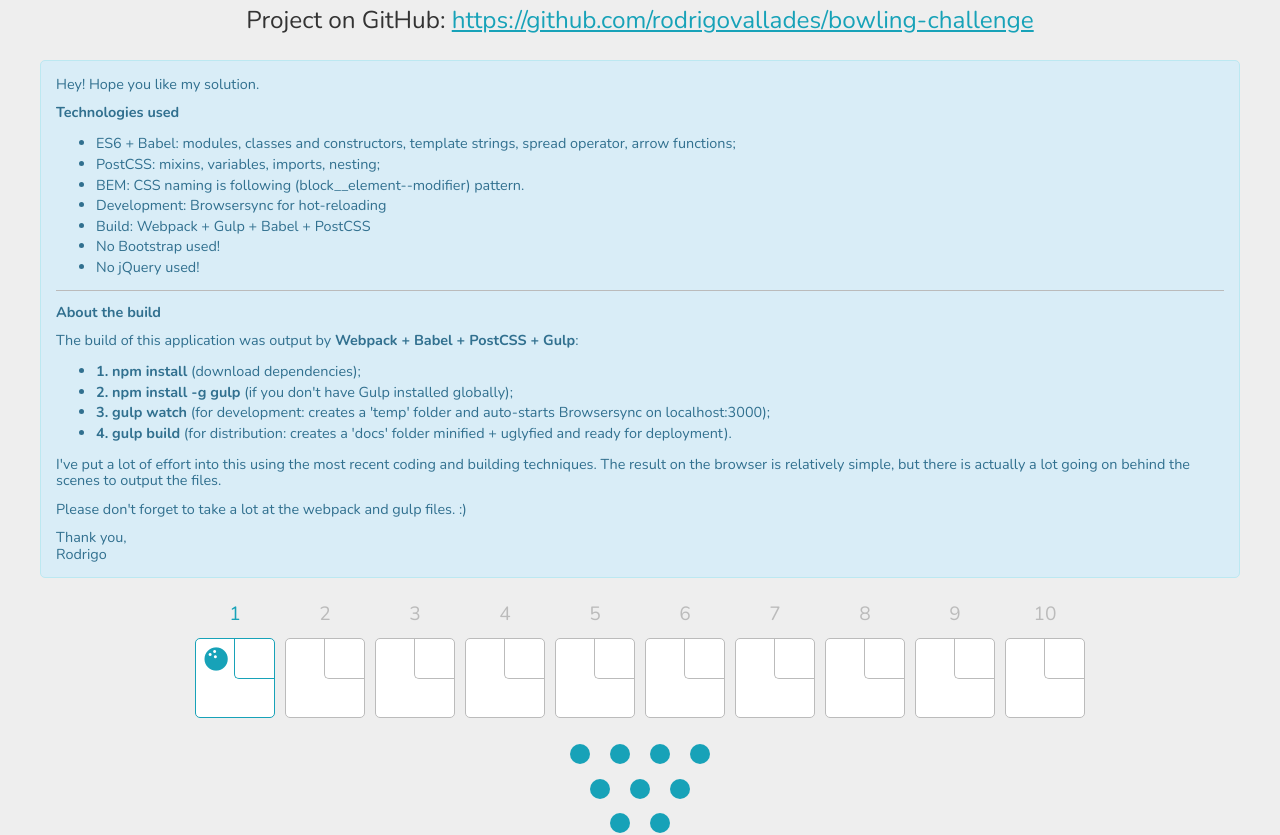
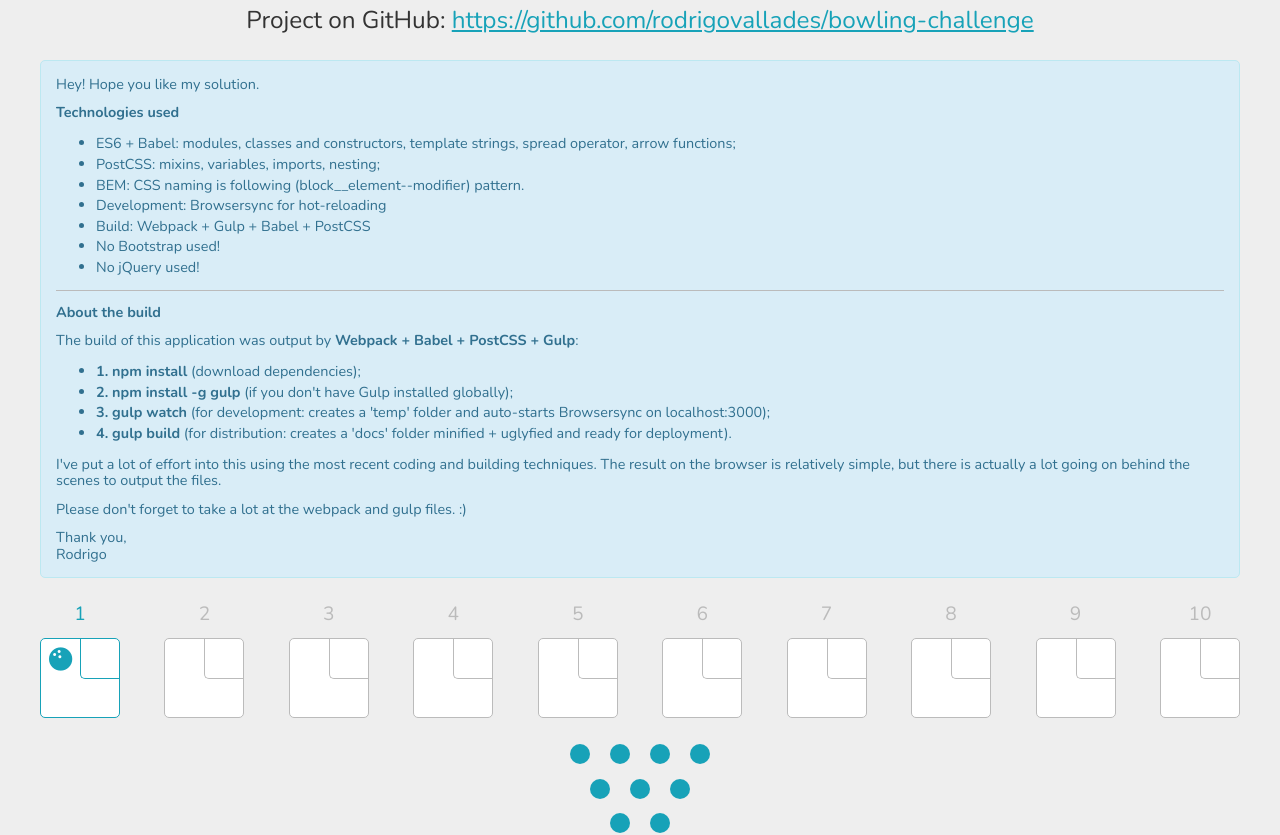
Before and after one commit to rodrigovallades/bowling-challenge, a website built with webpack: page app/index.html in a window 1280 px wide. Shown: the part 117-952 px from the top of the page. Built offline with nearby package versions, Linux system fonts and the light colour scheme.

Commit message:
Flexbox support

```diff
--- a/app/assets/scripts/modules/Bowling.js
+++ b/app/assets/scripts/modules/Bowling.js
@@ -117,15 +117,9 @@ class Bowling {
     })
 
     return `
-      <div class='row'>
-        <div class='frames'>${framesHtml}</div>
-      </div>
-      <div class='row'>
-        <div class='pins'>${pinsHtml}</div>
-      </div>
-      <div class='row row--centered'>
-        <div class="total-score ${this.isFinished() ? 'total-score--finished' : ''}">Total score:<span class="total-score__number">${score}</span></div>
-      </div>
+      <div class='frames'>${framesHtml}</div>
+      <div class='pins'>${pinsHtml}</div>
+      <div class="total-score${this.isFinished() ? ' total-score--finished' : ''}">Total score:<span class="total-score__number">${score}</span></div>
     `
   }
 
--- a/app/assets/styles/base/_global.css
+++ b/app/assets/styles/base/_global.css
@@ -2,7 +2,6 @@ body {
   font-family: 'Nunito', sans-serif;
   color: $mainFont;
   background-color: $verySubtleGrey;
-  padding-bottom: 20px;
 }
 
 * {
--- a/app/assets/styles/base/_mixins.css
+++ b/app/assets/styles/base/_mixins.css
@@ -1,11 +1,11 @@
 @define-mixin atSmall {
-  @media (min-width: 530px) {
+  @media (min-width: 500px) {
     @mixin-content;
   }
 }
 
 @define-mixin atMedium {
-  @media (min-width: 800px) {
+  @media (min-width: 930px) {
     @mixin-content;
   }
 }
--- /dev/null
+++ b/app/assets/styles/modules/_app.css
@@ -0,0 +1,24 @@
+.app {
+  display: flex;
+  flex-direction: column;
+}
+
+#bowling {
+  order: -1;
+
+  @mixin atSmall {
+    order: 0;
+  }
+}
+
+.bowling {
+
+  &--controls {
+    padding-bottom: 20px;
+    order: -2;
+
+    @mixin atSmall {
+      order: 0;
+    }
+  }
+}
--- a/app/assets/styles/modules/_frames.css
+++ b/app/assets/styles/modules/_frames.css
@@ -1,19 +1,37 @@
 .frames {
-  text-align: center;
   font-size: 0;
   margin-top: 20px;
+  display: flex;
+  flex-direction: row;
+  justify-content: center;
+  flex-wrap: wrap;
+
+  @mixin atSmall {
+    background-color: transparent;
+    justify-content: space-between;
+    max-width: 460px;
+    margin: 0 auto;
+  }
+
+  @mixin atMedium {
+    max-width: 100%;
+  }
 
   &__frame {
-    width: 80px;
+    text-align: center;
+    flex: 0 0 80px;
     height: 80px;
-    display: inline-block;
     position: relative;
     border: 1px solid $subtleGrey;
     background-color: $lightFrame;
-    margin-right: 10px;
-    margin-top: 40px;
     border-radius: $borderRadius;
     font-size: 1.2rem;
+    margin: 40px 5px 0 5px;
+
+    @mixin atSmall {
+      margin-left: 0;
+      margin-right: 0;
+    }
 
     &__title {
       color: $subtleGrey;
@@ -60,13 +78,13 @@
       text-align: center;
       line-height: 40px;
       position: absolute;
-      width: 40px;
+      width: 50%;
       height: 40px;
       top: 0;
 
       &--active::before {
         font-size: 1.5rem;
-        width: 40px;
+        width: 100%;
         height: 40px;
         line-height: 40px;
         top: 0;
@@ -99,8 +117,4 @@
 
   }
 
-  &__frame:last-child {
-    margin-right: 0;
-  }
-
 }
--- a/app/assets/styles/modules/_headline.css
+++ b/app/assets/styles/modules/_headline.css
@@ -1,7 +1,11 @@
 .headline {
-  font-size: 1.9rem;
+  font-size: 1.4rem;
   font-weight: 300;
   margin: 1.5rem 0;
+
+  @mixin atSmall {
+    font-size: 1.9rem;
+  }
 
   &--centered {
     text-align: center;
--- a/app/assets/styles/modules/_score.css
+++ b/app/assets/styles/modules/_score.css
@@ -1,6 +1,7 @@
 .total-score {
   font-size: 1.5rem;
   line-height: 3.5em;
+  text-align: center;
 
   &__number {
     padding: 0.5rem;
--- a/app/assets/styles/styles.css
+++ b/app/assets/styles/styles.css
@@ -2,6 +2,7 @@
 @import "base/_variables";
 @import "base/_mixins";
 @import "base/_global";
+@import "modules/_app";
 @import "modules/_btn";
 @import "modules/_wrapper";
 @import "modules/_row";
--- a/app/index.html
+++ b/app/index.html
@@ -15,6 +15,7 @@
   <div class="wrapper">
     <div class="headline headline--centered">Front-end challenge: Bowling<br><small>Rodrigo Vallades Magalhães [<a href="mailto:rodrigo.vallades@gmail.com">rodrigo.vallades@gmail.com</a>]</small></div>
     <div class="headline headline--centered"><small>Project on GitHub: <a href="https://github.com/rodrigovallades/bowling-challenge">https://github.com/rodrigovallades/bowling-challenge</a></small></div>
+    <div class="app">
       <div class="alert alert--info">
         <p>Hey! Hope you like my solution.</p>
         <p><strong>Technologies used</strong></p>
@@ -41,9 +42,10 @@
         <p>Thank you,<br>Rodrigo</p>
       </div>
       <div id="bowling"></div>
-    <div class="row row--centered">
-      <button class="btn btn--large btn--uppercase btn--accent btn--icon btn--play btn--large " id="play-btn">Play</button>
+      <div class="row row--centered bowling--controls">
+        <button class="btn btn--large btn--uppercase btn--accent btn--icon btn--play btn--large" id="play-btn">Play</button>
         <button class="btn btn--large btn--uppercase btn--icon btn--reset" id="reset-btn">Reset</button>
+      </div>
     </div>
   </div>
   <!-- build:js assets/scripts/app.js -->
--- a/app/temp/scripts/app.js
+++ b/app/temp/scripts/app.js
@@ -262,7 +262,7 @@
 	        }
 	      });
 
-	      return '\n      <div class=\'row\'>\n        <div class=\'frames\'>' + framesHtml + '</div>\n      </div>\n      <div class=\'row\'>\n        <div class=\'pins\'>' + pinsHtml + '</div>\n      </div>\n      <div class=\'row row--centered\'>\n        <div class="total-score ' + (this.isFinished() ? 'total-score--finished' : '') + '">Total score:<span class="total-score__number">' + score + '</span></div>\n      </div>\n    ';
+	      return '\n      <div class=\'frames\'>' + framesHtml + '</div>\n      <div class=\'pins\'>' + pinsHtml + '</div>\n      <div class="total-score' + (this.isFinished() ? ' total-score--finished' : '') + '">Total score:<span class="total-score__number">' + score + '</span></div>      \n    ';
 	    }
 	  }]);
 
--- a/app/temp/styles/styles.css
+++ b/app/temp/styles/styles.css
@@ -425,7 +425,6 @@ body {
   font-family: 'Nunito', sans-serif;
   color: #333;
   background-color: #eee;
-  padding-bottom: 20px;
 }
 
 * {
@@ -434,6 +433,40 @@ body {
 
 a {
   color: #17a2b8;
+}
+
+.app {
+  display: -ms-flexbox;
+  display: flex;
+  -ms-flex-direction: column;
+      flex-direction: column;
+}
+
+#bowling {
+  -ms-flex-order: -1;
+      order: -1;
+}
+
+@media (min-width: 500px) {
+
+  #bowling {
+    -ms-flex-order: 0;
+        order: 0;
+  }
+}
+
+.bowling--controls {
+  padding-bottom: 20px;
+  -ms-flex-order: -2;
+      order: -2;
+}
+
+@media (min-width: 500px) {
+
+  .bowling--controls {
+    -ms-flex-order: 0;
+        order: 0;
+  }
 }
 
 .btn {
@@ -479,7 +512,7 @@ a {
   padding: 1.1rem 1.9rem;
 }
 
-@media (min-width: 530px) {
+@media (min-width: 500px) {
 
   .btn--large {
     font-size: 1.25rem;
@@ -509,7 +542,7 @@ a {
   padding-right: 0;
 }
 
-@media (min-width: 800px) {
+@media (min-width: 930px) {
 
   .wrapper--no-padding-until-medium {
     padding-left: 18px;
@@ -539,7 +572,7 @@ a {
   margin-bottom: 1rem;
 }
 
-@media (min-width: 530px) {
+@media (min-width: 500px) {
 
   .wrapper--b-margin {
     margin-bottom: 3.875rem;
@@ -557,23 +590,56 @@ a {
 }
 
 .frames {
-  text-align: center;
   font-size: 0;
   margin-top: 20px;
+  display: -ms-flexbox;
+  display: flex;
+  -ms-flex-direction: row;
+      flex-direction: row;
+  -ms-flex-pack: center;
+      justify-content: center;
+  -ms-flex-wrap: wrap;
+      flex-wrap: wrap;
 
 }
 
+@media (min-width: 500px) {
+
+  .frames {
+    background-color: transparent;
+    -ms-flex-pack: justify;
+        justify-content: space-between;
+    max-width: 460px;
+    margin: 0 auto;
+  }
+}
+
+@media (min-width: 930px) {
+
+  .frames {
+    max-width: 100%;
+  }
+}
+
 .frames__frame {
-  width: 80px;
+  text-align: center;
+  -ms-flex: 0 0 80px;
+      flex: 0 0 80px;
   height: 80px;
-  display: inline-block;
   position: relative;
   border: 1px solid #bbb;
   background-color: #fff;
-  margin-right: 10px;
-  margin-top: 40px;
   border-radius: 5px;
   font-size: 1.2rem;
+  margin: 40px 5px 0 5px;
+}
+
+@media (min-width: 500px) {
+
+  .frames__frame {
+    margin-left: 0;
+    margin-right: 0;
+  }
 }
 
 .frames__frame__title {
@@ -621,14 +687,14 @@ a {
   text-align: center;
   line-height: 40px;
   position: absolute;
-  width: 40px;
+  width: 50%;
   height: 40px;
   top: 0;
 }
 
 .frames__frame__roll--active::before {
   font-size: 1.5rem;
-  width: 40px;
+  width: 100%;
   height: 40px;
   line-height: 40px;
   top: 0;
@@ -658,10 +724,6 @@ a {
   border-bottom: 1px solid #bbb;
 }
 
-.frames__frame:last-child {
-  margin-right: 0;
-}
-
 .pins {
   text-align: center;
   padding: 1rem 0 0 0;
@@ -684,6 +746,7 @@ a {
 .total-score {
   font-size: 1.5rem;
   line-height: 3.5em;
+  text-align: center;
 
 }
 
@@ -738,9 +801,16 @@ a {
 }
 
 .headline {
-  font-size: 1.9rem;
+  font-size: 1.4rem;
   font-weight: 300;
   margin: 1.5rem 0;
+}
+
+@media (min-width: 500px) {
+
+  .headline {
+    font-size: 1.9rem;
+  }
 }
 
 .headline--centered {
```
Lines whose indentation alone changed are shown as unchanged.
